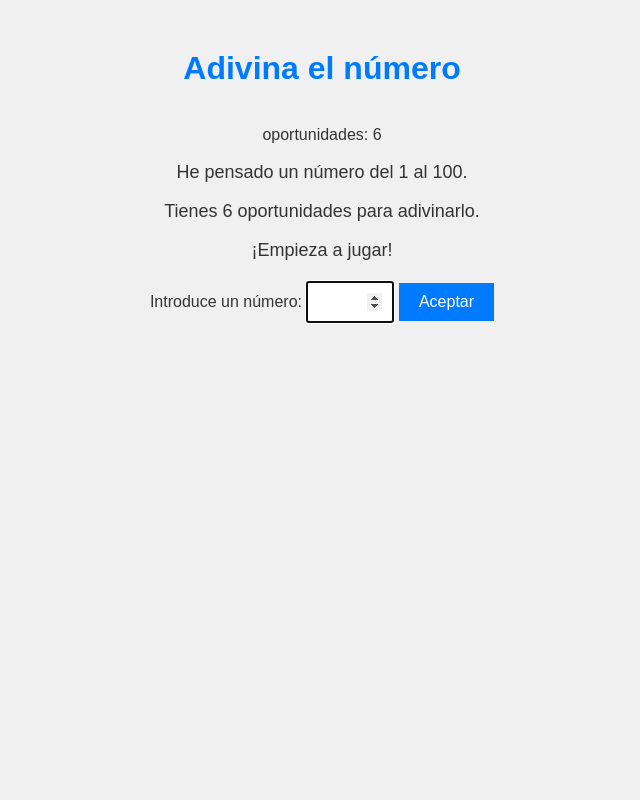
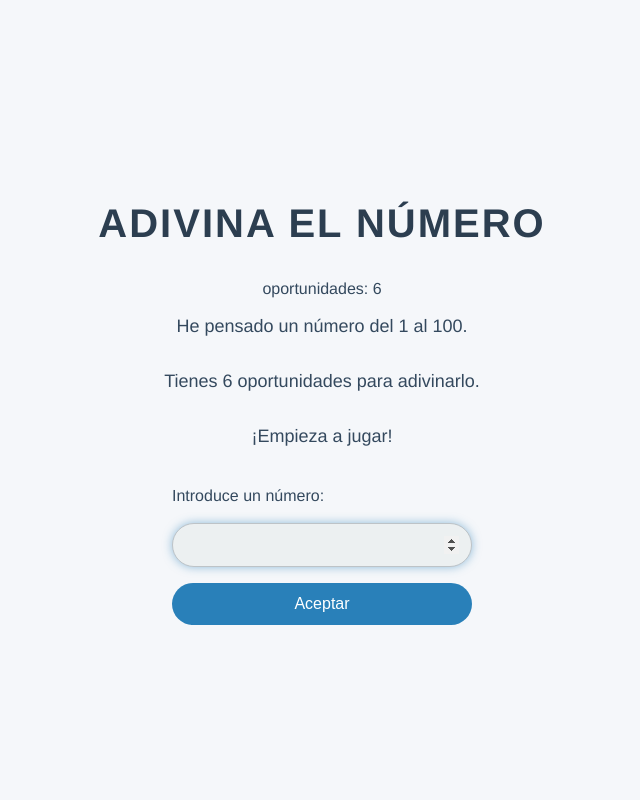
Before and after one commit to CristinaFdezFdez/adivina-el-numero, a PHP site: page / in a window 1280 px wide. Shown: the whole page, without its empty margins (318-958 px from the left). Run offline with PHP 8.4, Linux system fonts and the light colour scheme; data that the repository does not hold is empty.

Commit message:
styles update

```diff
--- a/index.php
+++ b/index.php
@@ -61,7 +61,7 @@ error_reporting(E_ERROR | E_PARSE);
     ?>
 
     <form action="index.php" method="post">
-        <label for="numero">Introduce un número: </label>
+        <label for="numero">Introduce un número: </label> <br> <br>
         <input type="number" name="numero" min="1" max="100" id="numero" required autofocus>
         <input type="submit" value="Aceptar">
         <input type="hidden" name="numeroMisterioso" value="<?= $numeroMisterioso ?>">
--- a/styles.css
+++ b/styles.css
@@ -1,53 +1,104 @@
 body {
-    font-family: 'Arial', sans-serif;
-    background-color: #f0f0f0;
-    color: #333;
-    text-align: center;
-    margin: 50px;
+    font-family: 'Helvetica Neue', sans-serif;
+    background-color: #f5f7fa; /* Fondo claro y limpio */
+    color: #34495e; /* Texto gris oscuro */
+    display: flex;
+    flex-direction: column;
+    align-items: center;
+    justify-content: center;
+    min-height: 100vh;
+    margin: 0;
+    padding: 20px;
+    box-sizing: border-box;
 }
 
 h1 {
-    color: #007bff;
+    color: #2c3e50; /* Azul oscuro */
+    font-size: 2.5rem;
+    margin-bottom: 1rem;
+    text-transform: uppercase;
+    letter-spacing: 2px;
+    animation: slideInFromLeft 1s ease-in-out;
+}
+
+p {
+    font-size: 1.125rem;
+    margin-bottom: 1rem;
+    animation: fadeIn 1s ease-in-out;
 }
 
 form {
-    margin-top: 20px;
+    margin-top: 1.5rem;
+    width: 100%;
+    max-width: 300px;
+    animation: slideInFromRight 1s ease-in-out;
 }
 
 input[type="number"] {
-    padding: 10px;
-    font-size: 16px;
+    width: 100%;
+    padding: 12px;
+    font-size: 1rem;
+    border: 1px solid #bdc3c7; /* Gris suave */
+    border-radius: 25px;
+    margin-bottom: 1rem;
+    box-sizing: border-box;
+    background-color: #ecf0f1; /* Fondo gris claro */
+    color: #34495e; /* Texto gris oscuro */
+    transition: box-shadow 0.3s ease-in-out;
+}
+
+input[type="number"]:focus {
+    box-shadow: 0 0 10px rgba(41, 128, 185, 0.5); /* Azul suave */
+    outline: none;
 }
 
 input[type="submit"] {
-    padding: 10px 20px;
-    font-size: 16px;
-    background-color: #007bff;
+    width: 100%;
+    padding: 12px;
+    font-size: 1rem;
+    background-color: #2980b9; /* Azul elegante */
     color: #fff;
     border: none;
+    border-radius: 25px;
     cursor: pointer;
+    transition: background-color 0.3s ease-in-out, transform 0.2s;
 }
 
 input[type="submit"]:hover {
-    background-color: #0056b3;
-}
-
-p {
-    font-size: 18px;
-    margin-bottom: 10px;
+    background-color: #3498db; /* Azul más claro */
+    transform: translateY(-3px);
 }
 
 .alert {
-    color: #d9534f;
+    color: #e74c3c; /* Rojo elegante */
     font-weight: bold;
-    margin-top: 20px;
+    margin-top: 1rem;
+    animation: fadeIn 1s ease-in-out;
 }
 
 .win {
-    color: #5cb85c;
+    color: #27ae60; /* Verde elegante */
     font-weight: bold;
+    margin-top: 1rem;
+    animation: fadeIn 1s ease-in-out;
 }
 
 .hidden {
     display: none;
 }
+
+/* Animaciones */
+@keyframes fadeIn {
+    from { opacity: 0; }
+    to { opacity: 1; }
+}
+
+@keyframes slideInFromLeft {
+    from { opacity: 0; transform: translateX(-20px); }
+    to { opacity: 1; transform: translateX(0); }
+}
+
+@keyframes slideInFromRight {
+    from { opacity: 0; transform: translateX(20px); }
+    to { opacity: 1; transform: translateX(0); }
+}
```
